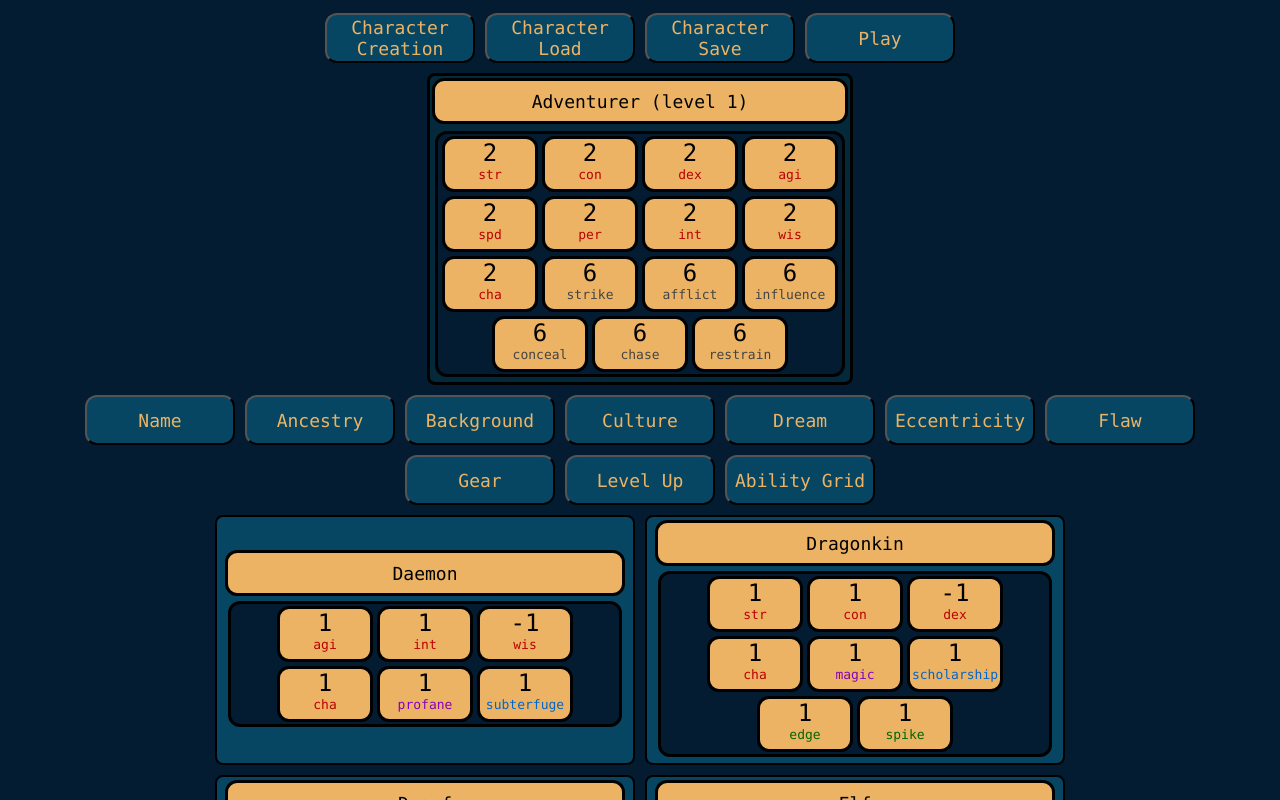
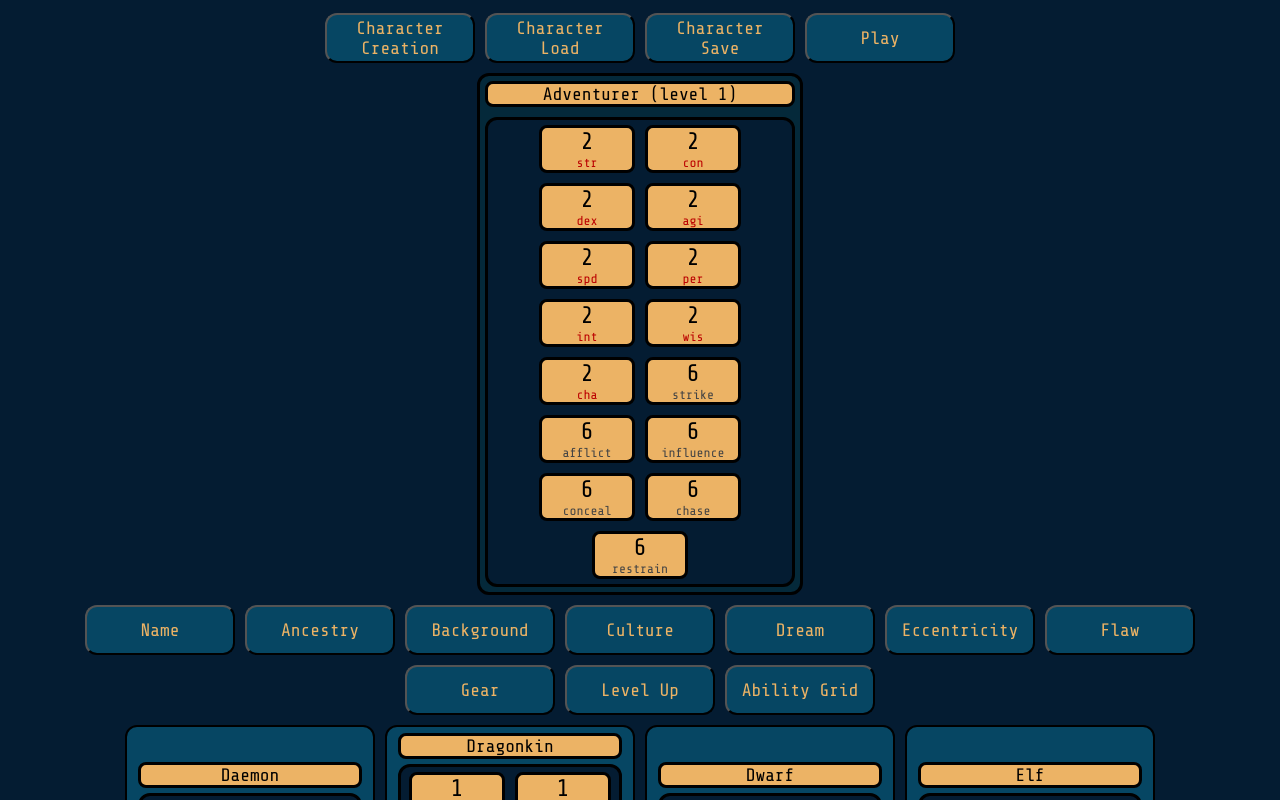
Before and after one commit to NickBrownMaths/nbttrpg, a React (Create React App) app: page / in a window 1280 px wide. Shown: the top 800 px of the page. Built offline with nearby package versions, Linux system fonts and the light colour scheme.

Commit message:
messing about with widths of cards and fonts

```diff
--- a/src/App.css
+++ b/src/App.css
@@ -1,14 +1,17 @@
+@import url('https://fonts.googleapis.com/css2?family=Share+Tech+Mono');
+
 /*Colour Defs*/
 :root {
   --colourDark: #041C32;
   --colourMid: #04293A;
   --colourLight: #064663;
   --colourAccent: #ECB365;
-  --colourRed:#bb0000;
+  --colourRed: #bb0000;
   --colourBlue: #0066cc;
   --colourPurple: #8800bb;
   --colourGray: #444444;
   --colourGreen: #006600;
+  --fontFont: 'Share Tech Mono'
 }
 
 /*Standard things*/
@@ -16,8 +19,9 @@ body {
   background-color: var(--colourDark);
   overflow-y: scroll;
   text-align: center;
-  font-family: 'Consolas';
+  font-family: var(--fontFont);
 }
+
 .SubDivsInRow,
 .SubDivsInCol {
   justify-content: center;
@@ -26,59 +30,124 @@ body {
   display: flex;
   flex-wrap: wrap;
 }
+
 .SubDivsInRow {
   flex-direction: row;
 }
+
 .SubDivsInCol {
   flex-direction: column;
 }
+
 .Card,
-.WideCard {
+.WideCard,
+.NarrowCard {
+  font-family: var(--fontFont);
   display: inline-block;
   border-style: solid;
-  border-radius: 8px;
-  min-width:110px;
-  max-width: 420px;
+  border-radius: 12px;
+  width: 25vw;
   margin: 5px;
 }
-.WideCard{
-  max-width: 900px ;
+
+.NarrowCard {
+  max-width: 250px;
 }
+
+.WideCard {
+  width: 70vw;
+}
+
 .ColourDark {
   background-color: var(--colourDark);
 }
+
 .ColourMid {
   background-color: var(--colourMid);
 }
+
 .ColourMidHover:hover {
   background-color: var(--colourMid);
 }
+
 .ColourLight {
   background-color: var(--colourLight);
 }
+
 .ColourAccent {
   background-color: var(--colourAccent);
 }
 
 /*Stat boxes*/
+.Statbox,
+.StatboxZero,
+.LevelUpButton,
+.InterBox,
+.InterBoxAxis,
+.NameBox {
+  border-style: solid;
+  border-radius: 8px;
+  border-color: black;
+  width: 90px;
+}
+
+.NameBox,
+.Statbox,
+.StatboxZero,
+.LevelUpButton {
+  margin: 5px;
+  font-family: var(--fontFont);
+  background-color: var(--colourAccent);
+}
+
+.NameBox {
+  font-size: large;
+  display: flex;
+  justify-content: center;
+  align-content: center;
+  width: auto;
+}
+
+.StatboxZero {
+  background-color: var(--colourMid);
+  color: var(--colourMid);
+}
+
+.InterBox,
+.InterBoxAxis {
+  color: var(--colourAccent);
+  background-color: var(--colourLight);
+}
+
+.InterBoxAxis {
+  color: black;
+  background-color: #ECB365;
+}
+
 .StatNumber {
   font-size: x-large;
 }
+
 .StatLabel {
   font-size: small;
 }
+
 .STAT {
   color: var(--colourRed);
 }
+
 .ELMT {
   color: var(--colourPurple);
 }
+
 .TRNG {
   color: var(--colourBlue);
 }
+
 .GEAR {
   color: var(--colourGreen);
 }
+
 .DEF {
   color: var(--colourGray);
 }
@@ -89,26 +158,26 @@ body {
 .LoadSubmit {
   border-radius: 5px;
   font-size: x-large;
-  font-family: consolas;
   text-align: center;
   border-color: black;
   min-height: 60px;
   min-width: 60px;
   margin: 5px
 }
+
 .LoadInput {
   word-wrap: break-word;
   border-radius: 10px;
   font-size: medium;
-  font-family: consolas;
   text-align: center;
   border-color: black;
   min-height: 600px;
   min-width: 400px;
   margin: 5px
 }
+
 .NavButton {
-  font-family: 'Consolas';
+  font-family: var(--fontFont);
   font-size: large;
   background-color: var(--colourLight);
   border-radius: 12px;
@@ -122,6 +191,7 @@ body {
   max-height: 50px;
   margin: 5px;
 }
+
 .NavButton:hover,
 .StatButton:hover,
 .LevelUpButton:hover {
@@ -164,15 +234,12 @@ body {
   align-content: center;
 
   border-radius: 12px;
-  min-height: 75px;
-  min-width: 100px;
 
   border-color: black;
   color: black;
   border-style: solid;
 
   background-color: var(--colourDark);
-
 }
 
 .GridHolder {
@@ -195,67 +262,3 @@ body {
   border-color: black;
   background-color: var(--colourMid);
 }
-
-/*Statboxes*/
-.NameBox,
-.GearNameBox,
-.Statbox,
-.StatboxZero,
-.LevelUpButton {
-  font-family: 'Consolas';
-  margin: 2px;
-  margin-top: 2px;
-  margin-bottom: 2px;
-  font-size: small;
-  min-height: 40px;
-  color: black;
-
-  border-style: solid;
-  border-radius: 12px;
-  border-color: black;
-
-  background-color: var(--colourAccent);
-
-}
-
-.Statbox,
-.StatboxZero,
-.LevelUpButton,
-.InterBox,
-.InterBoxAxis {
-  min-width: 90px;
-  max-width: 90px;
-  min-height: 50px;
-  max-height: 50px;
-  border-radius: 12px;
-  border-color: black;
-}
-
-.StatboxZero {
-  background-color: var(--colourMid);
-  color: var(--colourMid);
-}
-
-.InterBox,
-.InterBoxAxis {
-  border-style: solid;
-  border-radius: 12px;
-  border-color: black;
-
-  color: var(--colourAccent);
-  background-color: var(--colourLight);
-}
-
-.InterBoxAxis {
-  color: black;
-  background-color: #ECB365;
-}
-
-.NameBox {
-  font-size: large;
-  display: flex;
-  justify-content: center;
-  align-content: center;
-  flex-direction: column;
-  min-width: 100px;
-}
--- a/src/components/InteractionGrid.js
+++ b/src/components/InteractionGrid.js
@@ -22,7 +22,7 @@ function InteractionGrid(props) {
       <InteractionGridBox isAxis={0} number={getStatInteraction(props.statblock.STAT.con, props.statblock.TRNG.fighting) } label={'protecting'} />
       <InteractionGridBox isAxis={0} number={getStatInteraction(props.statblock.STAT.dex, props.statblock.TRNG.fighting) } label={'fencing'} />
       <InteractionGridBox isAxis={0} number={getStatInteraction(props.statblock.STAT.agi, props.statblock.TRNG.fighting) } label={'unarmed'} />
-      <InteractionGridBox isAxis={0} number={getStatInteraction(props.statblock.STAT.spd, props.statblock.TRNG.fighting) } label={''} />
+      <InteractionGridBox isAxis={0} number={getStatInteraction(props.statblock.STAT.spd, props.statblock.TRNG.fighting) } label={'charge'} />
       <InteractionGridBox isAxis={0} number={getStatInteraction(props.statblock.STAT.per, props.statblock.TRNG.fighting) } label={'projectile'} />
       <InteractionGridBox isAxis={0} number={getStatInteraction(props.statblock.STAT.int, props.statblock.TRNG.fighting) } label={'tactics'} />
       <InteractionGridBox isAxis={0} number={getStatInteraction(props.statblock.STAT.wis, props.statblock.TRNG.fighting) } label={'focus'} />
--- a/src/components/StatCard.js
+++ b/src/components/StatCard.js
@@ -4,7 +4,7 @@ import Statbox from "./Statbox";
 
 function StatCard(props) {
   return (
-    <button className="Card ColourLight ColourMidHover" onClick={() => { props.setABCDEF(props.name) }}>
+    <button className="NarrowCard ColourLight ColourMidHover" onClick={() => { props.setABCDEF(props.name) }}>
       <div className="NameBox"> {props.name} </div>
       <div className="Statbar">
         {
```
Also changed, not shown: src/components/GearButton.js (deleted, +0 -40 lines), src/components/Statbox.js (+0 -23 lines).
